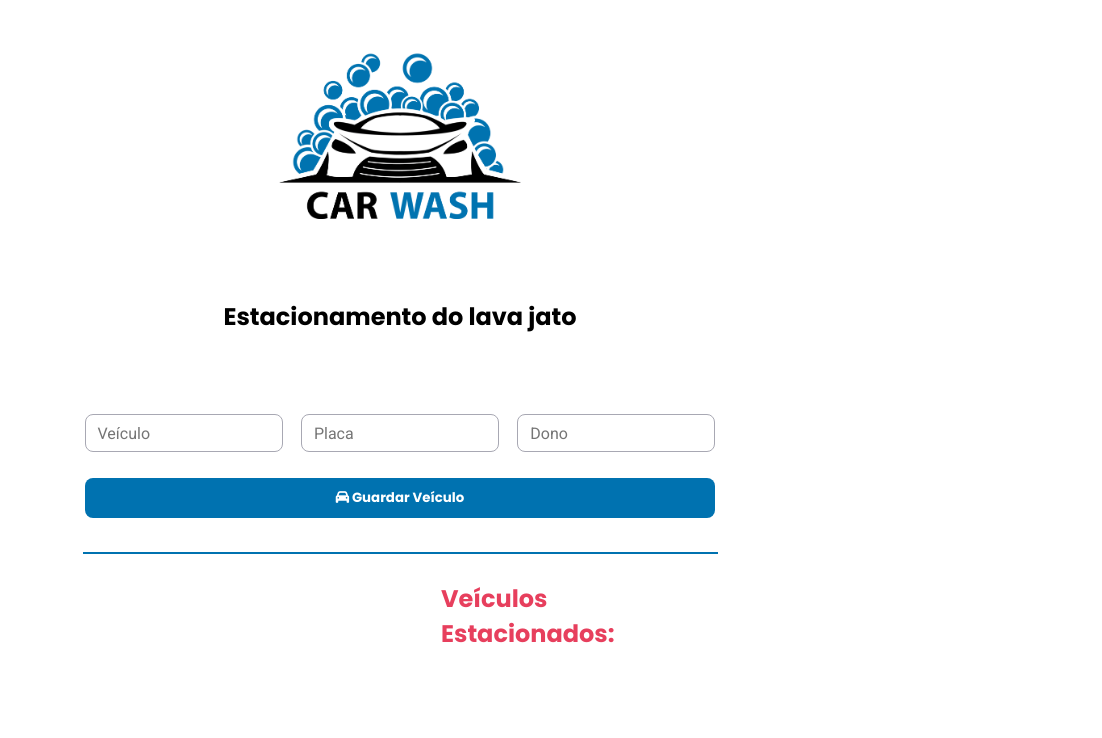
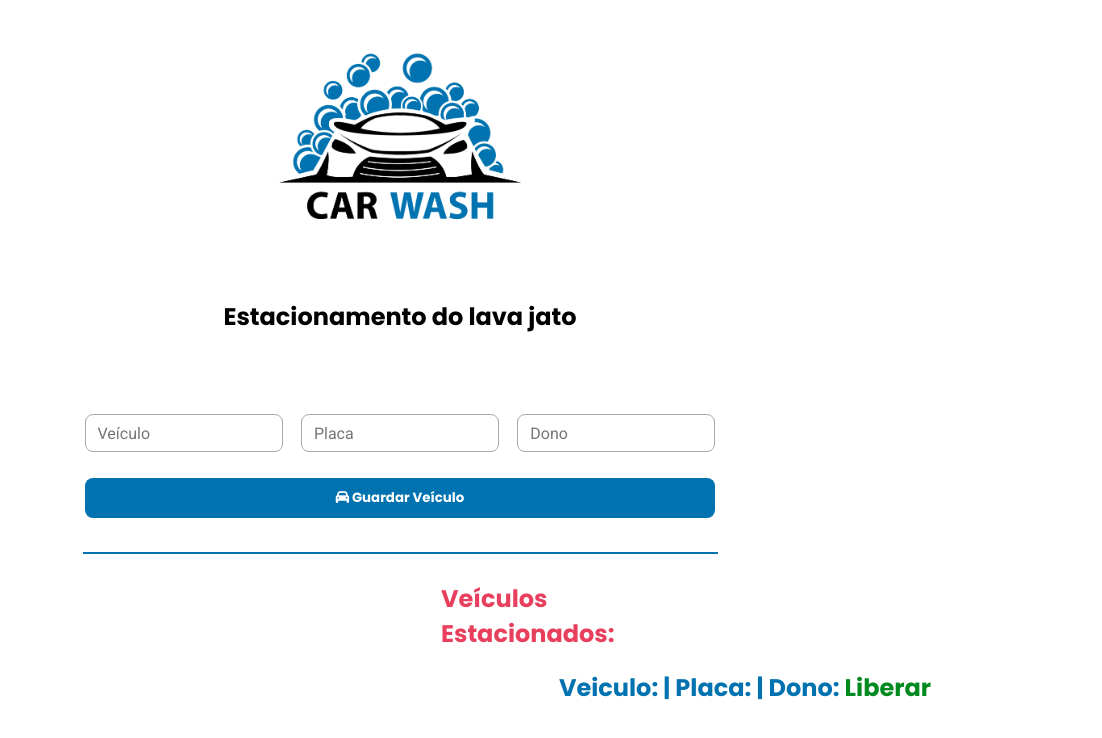
Before and after one commit to Richardhmcosta/car-wash, an Electron app: page src/index.html in a window 800 px wide. Both pictures are taken after a click on the button "Guardar Veículo". Shown: the whole page, 1102 px wide, since content can reach past the window. Drawn offline with Linux system fonts and the light colour scheme.

Commit message:
função da aplicação estilizada

```diff
--- /dev/null
+++ b/car.js
@@ -0,0 +1,38 @@
+//Função responsável por adicionar os valores do usuário
+function adicionarItem() {
+
+  //Recebendo dados do usuário
+const valorInput = document.getElementById("a").value
+const valorInputb = document.getElementById("b").value
+const valorInputc = document.getElementById("c").value
+
+//Pegando a nossa tag pelo ID (tag UL)
+const minhaTagUl = document.getElementById("lista")
+
+//Criando nossa tag <li> com JavaScript
+const tagLi = document.createElement("li")
+
+//Adiconando nosso texto responsável por remover os itens
+const tagRemover = `<b onclick='removerItem(event)' > Liberar </b>`
+
+//Mostrando os dados do usário em linha
+tagLi.innerHTML = `Veiculo: ${valorInput} | Placa: ${valorInputb} | Dono: ${valorInputc}` + tagRemover
+
+console.log(tagLi)
+
+//Adicionando nossa <li> (tag filha) na <ul> (tag pai)
+minhaTagUl.appendChild(tagLi)
+
+}
+
+//Função responsável por remover os dados do usuário
+function removerItem(event) {
+
+  //Váriavel responsável por pegar a tag do nosso evento
+  const remover = event.target
+
+  //removendo a tag <li>
+  const minhaLi = remover.parentElement
+
+  minhaLi.remove()
+}
--- a/src/index.css
+++ b/src/index.css
@@ -77,4 +77,20 @@ body *{
     margin-top: 27px;
     margin-right: 783px;
     color: #e73f5d;
+    margin-bottom: 19px;
   }
+
+  #lista {
+    font-family: 'Poppins', sans-serif;
+    width: 714px;
+    height: 108px;
+    margin-left: 380px;
+    font-size: 24px;
+    list-style: none;
+    color: #0072B0;
+
+  }
+
+  b{
+    color: #00891e;
+  }
--- a/src/index.html
+++ b/src/index.html
@@ -23,23 +23,21 @@
         <input id="c" type="text" placeholder="   Dono">
       </div>
       <div class="botao">
-        <button>
+        <button onclick="adicionarItem()">
         <i class="fa-solid fa-car"></i>
-        Guardar Veículo
+          Guardar Veículo
        </button>
      </div>
 
      <hr>
      <h2 class="v">Veículos Estacionados:</h2>
-     <ul>
-       <li></li>
+     <ul id="lista">
+
      </ul>
     </div>
 
+    <script src="/car.js">
 
-
-
-
-
+    </script>
   </body>
 </html>
```
